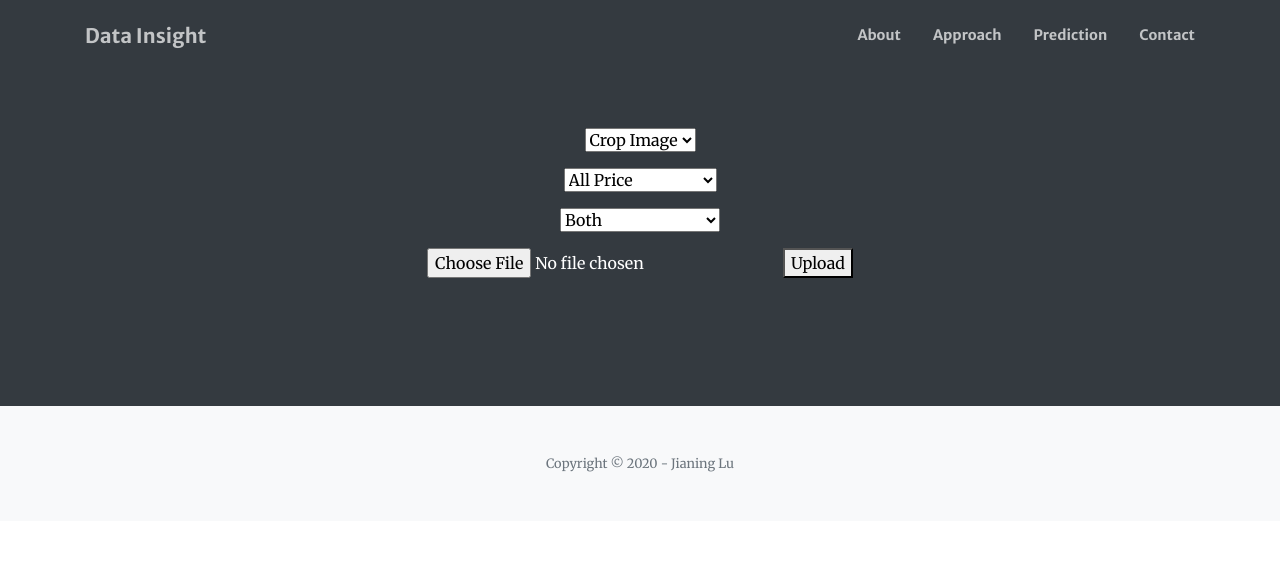
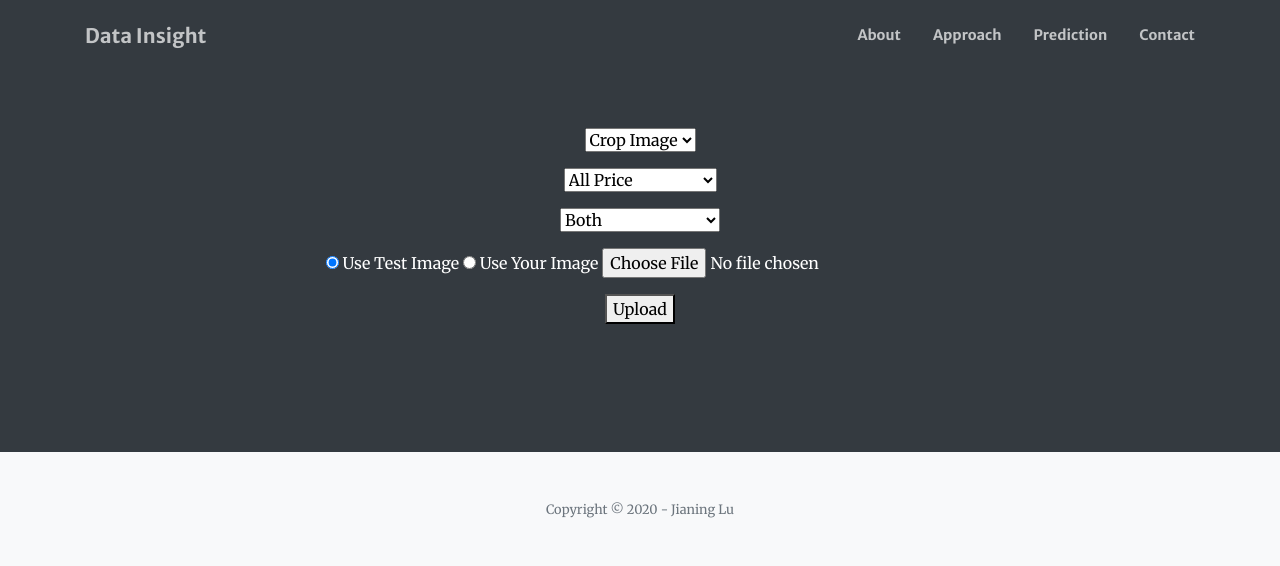
Before and after one commit to jenniening/Pursearch, a Flask app: page /predict in a window 1280 px wide. Shown: the top 566 px of the page. Run offline with Flask 2, Linux system fonts and the light colour scheme; parts of the project's set-up code (start-up, migrations or seed data) failed here and were passed over; some libraries are stand-ins or nearby versions.

Commit message:
make product pretty

```diff
--- a/src/app.py
+++ b/src/app.py
@@ -231,22 +231,30 @@ def predict():
     if request.method == 'POST':
         if "file" not in request.files:
             return redirect(request.url)
-        file = request.files['file']
-        if not file:
-            return "No handbag detected\n"
+        test = request.form["test"]
+        if test == "test":
+            file = open(os.path.join(app.config['UPLOAD_FOLDER'], "test.jpg"), 'rb')
+            filename = "test.jpg"
+        else:
+            file = request.files['file']
+            if not file:
+                return "No handbag detected\n"
 
-        if file and allowed_file(file.filename):
-            filename = secure_filename(file.filename)
-            file.save(os.path.join(app.config["UPLOAD_FOLDER"], filename))
-            #input_name = 'http://127.0.0.1:5000/uploads/' + filename
-            file.stream.seek(0)
-            img_bytes = file.read()
+            if file and allowed_file(file.filename):
+                filename = secure_filename(file.filename)
+                file.save(os.path.join(app.config["UPLOAD_FOLDER"], filename))
+                #input_name = 'http://127.0.0.1:5000/uploads/' + filename
+                file.stream.seek(0)
 
+        img_bytes = file.read()
         option = request.form.get('options')
         if option == "yes":
             infile = crop_image(img_bytes, detection_model)
+            infile.save(os.path.join(app.config["UPLOAD_FOLDER"], filename.split(".")[0] + "_crop.jpg"))
+            crop_filename = filename.split(".")[0] + "_crop.jpg"
         else:
             infile = Image.open(io.BytesIO(img_bytes))
+            crop_filename = filename
         if infile == False:
             return "No handbag detected\n"
 
@@ -262,26 +270,10 @@ def predict():
         Top1_brand=Top1[2], Top2_brand=Top2[2], Top3_brand=Top3[2],
         Top1_price=Top1[3], Top2_price=Top2[3], Top3_price=Top3[3],
         Top1_img=Top1[4],Top2_img=Top2[4], Top3_img=Top3[4],
-        filename=filename)
+        filename=filename,
+        crop_filename=crop_filename)
     return render_template('index.html')
 
-
-#def upload_file():
-#    if request.method == 'POST':
-#        # check if the post request has the file part
-#        if 'file' not in request.files:
-#            flash('No file part')
-#            return redirect(request.url)
-#        file = request.files['file']
-        # if user does not select file, browser also
-        # submit a empty part without filename
-#        if file.filename == '':
-#            flash('No selected file')
-#            return redirect(request.url)
-        #if file and allowed_file(file.filename):
-            #filename = secure_filename(file.filename)
-#        filename = file.filename
-#        file.save(os.path.join(app.config['UPLOAD_FOLDER'], filename))
 
 if __name__ == '__main__':
     print("Loading PyTorch model and Flask starting server ...")
--- a/src/templates/index.html
+++ b/src/templates/index.html
@@ -99,6 +99,8 @@
           <option value="shein"> Shein </option>
         </select>
         <p></p>
+        <input type="radio" name="test" value="test" checked> Use Test Image    </input>
+        <input type="radio" name="test" value="user"> Use Your Image
         <!--<input type="radio" name="prices" value="all" checked> All<br>
         <input type="radio" name="prices" value="less 50"> Less Than $50<br>
         <input type="radio" name="prices" value="less 250"> Less Than $250<br>
@@ -108,7 +110,8 @@
         <!--<img class="mb-4" src="/static/pytorch.png" alt="" width="72">-->
         <!--<h1 class="h3 mb-3 font-weight-normal">Handbag Identifier</h1>-->
         <!--<input type="file" name="file" class="form-control-file" id="inputfile">-->
-        <input type="file" name="file" id="inputfile">
+        <input type="file" name="file" id="inputfile"><br>
+        <p></p>
         <button type="submit">Upload</button>
         <!--<button class="btn btn-lg btn-primary btn-block" type="submit">Upload</button>-->
       </form>
```
Also changed, not shown: src/templates/result.html (+5 -5 lines).
